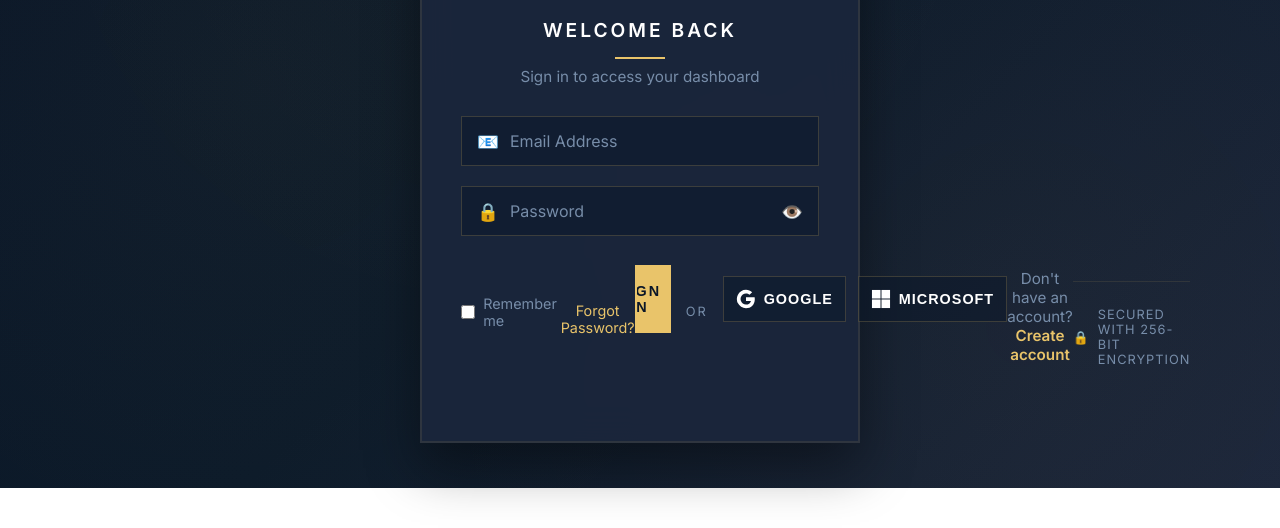
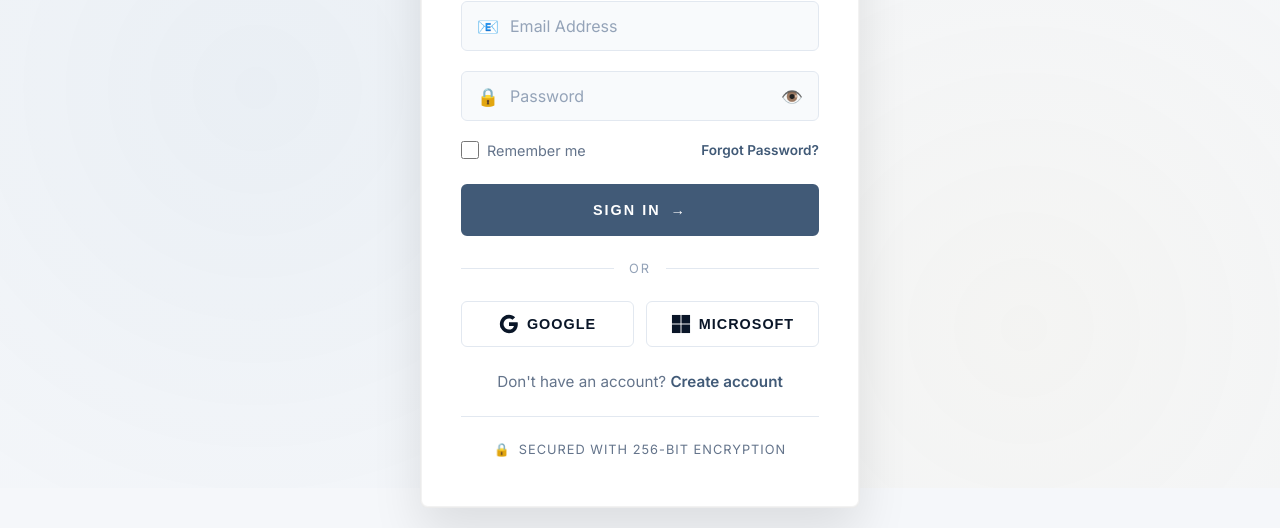
Before and after one commit to ian704/megastrike-hydro, a website: page public/login.html in a window 1280 px wide. Shown: the part 312-840 px from the top of the page. Before the commit the page ends 800 px from the top, so only its background shows below. Drawn offline with Linux system fonts and the light colour scheme.

Commit message:
Updated dashboard, login, and signup pages

```diff
--- a/public/login.html
+++ b/public/login.html
@@ -29,7 +29,7 @@
 
 body {
     font-family: 'Inter', sans-serif;
-    background: linear-gradient(135deg, var(--deep-navy) 0%, var(--navy) 50%, var(--ocean-blue) 100%);
+    background: #f5f7fa; /* LIGHT background */
     min-height: 100vh;
     display: flex;
     justify-content: center;
@@ -37,10 +37,10 @@
     padding: 20px;
     position: relative;
     overflow-x: hidden;
-    color: var(--text-light);
+    color: var(--deep-navy); /* Dark text for light bg */
 }
 
-/* Animated Background */
+/* Subtle pattern on light bg */
 .bg-pattern {
     position: fixed;
     top: 0;
@@ -48,9 +48,8 @@
     width: 100%;
     height: 100%;
     background-image:
-        radial-gradient(circle at 20% 50%, rgba(233, 196, 106, 0.03) 0%, transparent 50%),
-        radial-gradient(circle at 80% 80%, rgba(244, 162, 97, 0.03) 0%, transparent 50%),
-        radial-gradient(circle at 40% 20%, rgba(233, 196, 106, 0.02) 0%, transparent 50%);
+        radial-gradient(circle at 20% 50%, rgba(30, 96, 145, 0.05) 0%, transparent 50%),
+        radial-gradient(circle at 80% 80%, rgba(233, 196, 106, 0.05) 0%, transparent 50%);
     z-index: 0;
     pointer-events: none;
 }
@@ -73,19 +72,20 @@
     100% { background-position: -200% 0; }
 }
 
-/* Main Container */
+/* Main Container - LIGHT theme */
 .container {
-    background: rgba(27, 38, 59, 0.95);
+    background: white; /* White card */
     backdrop-filter: blur(20px);
     padding: 50px 40px;
     width: 100%;
     max-width: 440px;
-    box-shadow: 0 25px 50px rgba(0, 0, 0, 0.4),
-                0 0 0 1px rgba(233, 196, 106, 0.1) inset;
+    box-shadow: 0 25px 50px rgba(0, 0, 0, 0.1),
+                0 0 0 1px rgba(0, 0, 0, 0.05) inset;
     position: relative;
     z-index: 10;
     animation: slideUp 0.6s ease-out;
-    border: 1px solid rgba(233, 196, 106, 0.1);
+    border: 1px solid rgba(0, 0, 0, 0.08);
+    border-radius: 8px;
 }
 
 @keyframes slideUp {
@@ -99,16 +99,20 @@
     }
 }
 
-/* Logo Section */
+/* Logo Section - Dark background for logo contrast */
 .logo {
     text-align: center;
     margin-bottom: 30px;
+    background: var(--deep-navy); /* Dark bg behind logo */
+    padding: 20px;
+    border-radius: 8px;
+    margin: -50px -40px 30px -40px; /* Extend to container edges */
 }
 
 .logo-img {
-    height: 200px;
+    height: 120px;
     width: auto;
-    filter: drop-shadow(0 4px 15px rgba(233, 196, 106, 0.3));
+    filter: drop-shadow(0 4px 15px rgba(0,0,0,0.3));
     animation: pulse 2s ease-in-out infinite;
 }
 
@@ -117,14 +121,14 @@
     50% { transform: scale(1.02); filter: drop-shadow(0 6px 25px rgba(233, 196, 106, 0.4)); }
 }
 
-/* Welcome Text */
+/* Welcome Text - Dark for light bg */
 .welcome-text {
     text-align: center;
     margin-bottom: 30px;
 }
 
 .welcome-text h2 {
-    color: white;
+    color: var(--deep-navy); /* Dark text */
     font-size: 1.2rem;
     font-weight: 600;
     text-transform: uppercase;
@@ -142,7 +146,7 @@
 }
 
 .welcome-text p {
-    color: var(--text-muted);
+    color: #64748b; /* Gray text */
     font-size: 0.95rem;
 }
 
@@ -156,6 +160,7 @@
     gap: 10px;
     animation: slideDown 0.3s ease;
     border-left: 3px solid;
+    border-radius: 4px;
 }
 
 .alert.show {
@@ -185,7 +190,7 @@
     }
 }
 
-/* Form Styling */
+/* Form Styling - Light theme */
 .form-group {
     position: relative;
     margin-bottom: 20px;
@@ -196,7 +201,7 @@
     left: 16px;
     top: 50%;
     transform: translateY(-50%);
-    color: var(--text-muted);
+    color: #64748b;
     font-size: 1.1rem;
     transition: color 0.3s ease;
     pointer-events: none;
@@ -205,27 +210,27 @@
 input {
     width: 100%;
     padding: 14px 16px 14px 48px;
-    border: 1px solid rgba(233, 196, 106, 0.2);
-    border-radius: 0;
+    border: 1px solid #e2e8f0; /* Light border */
+    border-radius: 6px;
     font-family: 'Inter', sans-serif;
     font-size: 1rem;
     transition: all 0.3s ease;
-    background: rgba(10, 22, 40, 0.5);
-    color: white;
+    background: #f8fafc; /* Light input bg */
+    color: var(--deep-navy); /* Dark text */
 }
 
 input:focus {
     outline: none;
-    border-color: var(--gold);
-    box-shadow: 0 0 0 3px rgba(233, 196, 106, 0.1);
+    border-color: var(--azure);
+    box-shadow: 0 0 0 3px rgba(30, 96, 145, 0.1);
 }
 
 input:focus + .input-icon {
-    color: var(--gold);
+    color: var(--azure);
 }
 
 input::placeholder {
-    color: var(--text-muted);
+    color: #94a3b8;
 }
 
 .password-toggle {
@@ -234,14 +239,14 @@
     top: 50%;
     transform: translateY(-50%);
     cursor: pointer;
-    color: var(--text-muted);
+    color: #64748b;
     font-size: 1.1rem;
     transition: color 0.3s ease;
     user-select: none;
 }
 
 .password-toggle:hover {
-    color: var(--gold);
+    color: var(--azure);
 }
 
 /* Options Row */
@@ -257,24 +262,24 @@
     display: flex;
     align-items: center;
     gap: 8px;
-    color: var(--text-muted);
+    color: #64748b;
     cursor: pointer;
     transition: color 0.3s ease;
 }
 
 .remember-me:hover {
-    color: var(--text-light);
+    color: var(--deep-navy);
 }
 
 .remember-me input[type="checkbox"] {
     width: 18px;
     height: 18px;
-    accent-color: var(--gold);
+    accent-color: var(--azure);
     cursor: pointer;
 }
 
 .forgot-password {
-    color: var(--gold);
+    color: var(--azure);
     text-decoration: none;
     font-weight: 600;
     font-size: 0.85rem;
@@ -282,7 +287,7 @@
 }
 
 .forgot-password:hover {
-    color: var(--orange);
+    color: var(--ocean-blue);
     text-decoration: underline;
 }
 
@@ -290,10 +295,10 @@
 .submit-btn {
     width: 100%;
     padding: 16px;
-    background: var(--gold);
-    color: var(--deep-navy);
-    border: 2px solid var(--gold);
-    border-radius: 0;
+    background: var(--azure);
+    color: white;
+    border: 2px solid var(--azure);
+    border-radius: 6px;
     cursor: pointer;
     font-size: 0.9rem;
     font-weight: 700;
@@ -310,10 +315,10 @@
 }
 
 .submit-btn:hover {
-    background: transparent;
-    color: var(--gold);
+    background: var(--ocean-blue);
+    border-color: var(--ocean-blue);
     transform: translateY(-2px);
-    box-shadow: 0 10px 30px rgba(233, 196, 106, 0.2);
+    box-shadow: 0 10px 30px rgba(13, 59, 102, 0.2);
 }
 
 .submit-btn:disabled {
@@ -331,8 +336,8 @@
     position: absolute;
     width: 24px;
     height: 24px;
-    border: 3px solid rgba(233, 196, 106, 0.3);
-    border-top-color: var(--gold);
+    border: 3px solid rgba(255,255,255, 0.3);
+    border-top-color: white;
     border-radius: 50%;
     animation: spin 0.8s linear infinite;
 }
@@ -352,7 +357,7 @@
     display: flex;
     align-items: center;
     margin: 25px 0;
-    color: var(--text-muted);
+    color: #94a3b8;
     font-size: 0.8rem;
     text-transform: uppercase;
     letter-spacing: 2px;
@@ -363,7 +368,7 @@
     content: '';
     flex: 1;
     height: 1px;
-    background: rgba(233, 196, 106, 0.2);
+    background: #e2e8f0;
 }
 
 .divider span {
@@ -380,9 +385,9 @@
 
 .social-btn {
     padding: 12px;
-    border: 1px solid rgba(233, 196, 106, 0.2);
-    background: rgba(10, 22, 40, 0.5);
-    border-radius: 0;
+    border: 1px solid #e2e8f0;
+    background: white;
+    border-radius: 6px;
     cursor: pointer;
     transition: all 0.3s ease;
     display: flex;
@@ -391,15 +396,15 @@
     gap: 8px;
     font-size: 0.9rem;
     font-weight: 600;
-    color: white;
+    color: var(--deep-navy);
     text-transform: uppercase;
     letter-spacing: 1px;
 }
 
 .social-btn:hover {
-    border-color: var(--gold);
-    background: rgba(233, 196, 106, 0.1);
-    color: var(--gold);
+    border-color: var(--azure);
+    background: #f8fafc;
+    color: var(--azure);
     transform: translateY(-2px);
 }
 
@@ -411,20 +416,20 @@
 /* Footer */
 .footer-text {
     text-align: center;
-    color: var(--text-muted);
+    color: #64748b;
     font-size: 0.95rem;
     margin-top: 10px;
 }
 
 .footer-text a {
-    color: var(--gold);
+    color: var(--azure);
     text-decoration: none;
     font-weight: 600;
     transition: color 0.3s ease;
 }
 
 .footer-text a:hover {
-    color: var(--orange);
+    color: var(--ocean-blue);
     text-decoration: underline;
 }
 
@@ -436,8 +441,8 @@
     gap: 8px;
     margin-top: 25px;
     padding-top: 25px;
-    border-top: 1px solid rgba(233, 196, 106, 0.1);
-    color: var(--text-muted);
+    border-top: 1px solid #e2e8f0;
+    color: #64748b;
     font-size: 0.8rem;
     text-transform: uppercase;
     letter-spacing: 1px;
@@ -454,7 +459,11 @@
     }
 
     .logo-img {
-        height: 150px;
+        height: 100px;
+    }
+
+    .logo {
+        margin: -40px -25px 30px -25px;
     }
 
     .social-login {
@@ -530,10 +539,7 @@
                 <span>Remember me</span>
             </label>
 
-<div style="text-align: center; margin-top: 15px;">
-    <a href="forgot-password.html" style="color: var(--gold); text-decoration: none; font-size: 0.9rem;">
-        Forgot Password?
-    </a>
+            <a href="forgot-password.html" class="forgot-password">Forgot Password?</a>
         </div>
 
         <button type="submit" class="submit-btn" id="submitBtn">
@@ -624,6 +630,7 @@
         const data = await response.json();
 
         if (data.success) {
+            // FIX 1: Save user data (not remove it!)
             localStorage.setItem('token', data.token);
             localStorage.setItem('user', JSON.stringify(data.user));
 
@@ -639,7 +646,7 @@
             successAlert.classList.add('show');
 
             setTimeout(() => {
-    // Route based on user role
+                // FIX 2: Route based on role - admins to admin, users to dashboard
                 if (data.user && data.user.role === 'admin') {
                     window.location.href = '/admin.html';
                 } else {
```
Also changed, not shown: public/dashboard.html (+3 -3 lines), public/signup.html (+7 -1 lines). Lines whose indentation alone changed are shown as unchanged.
